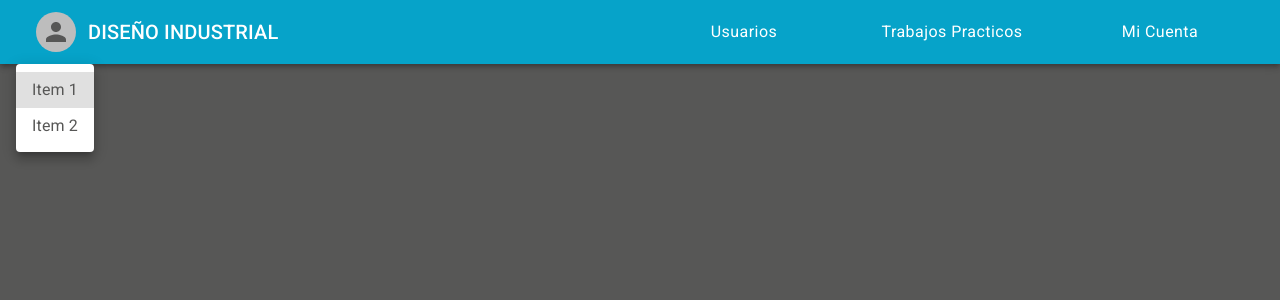
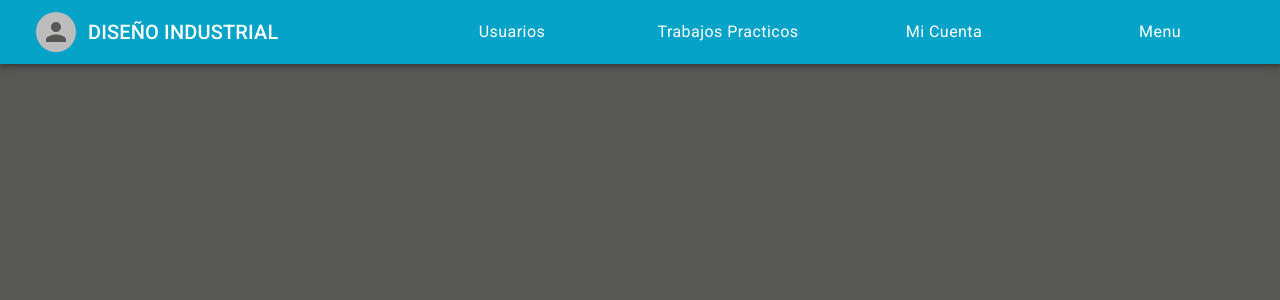
Before and after one commit to desapp-2022c1-grupo2/desapp-frontend, a React (Vite) app: page /admin in a window 1280 px wide. Shown: the top 300 px of the page. Built offline with nearby package versions, Linux system fonts and the light colour scheme.

Commit message:
menu desplegado

```diff
--- a/src/components/AppBar/MuiMenu.tsx
+++ /dev/null
@@ -1,13 +0,0 @@
-import React from "react"
-import {Menu, MenuItem} from "@mui/material";
-
-export const MuiMenu  = () => {
-    return(
-        <div>
-            <Menu open={true} id='resources-menu'>
-                <MenuItem> Item 1 </MenuItem>
-                <MenuItem> Item 2 </MenuItem>
-            </Menu>
-        </div>
-    )
-}
--- a/src/components/AppBar/MuiNavBar.tsx
+++ b/src/components/AppBar/MuiNavBar.tsx
@@ -1,34 +1,66 @@
-import React from "react"
-import {AppBar, Toolbar, IconButton, Typography, Stack, Button} from "@mui/material";
+import React, {useState} from "react"
+import {AppBar, Toolbar, IconButton, Typography, Stack, Button, Menu, MenuItem} from "@mui/material";
 import {AvatarMenu} from "./AvatarMenu";
-import {MuiMenu} from "./MuiMenu";
+
 
 export const MuiNavBar = () => {
-    return(
+
+    const [anchorEl, setAnchorEl] = useState<null | HTMLElement>(null)
+    const open = Boolean(anchorEl)
+
+    const handleClick = (event: React.MouseEvent<HTMLButtonElement>) => {
+        setAnchorEl(event.currentTarget)
+    }
+
+    const handleClose = () => {
+        setAnchorEl(null)
+    }
+
+    return (
         <AppBar position='static'>
-            <Toolbar >
+            <Toolbar>
                 <IconButton
                     size='large'
                     color='inherit'
                     aria-label='logo'
                 >
-                    <AvatarMenu />
+                    <AvatarMenu/>
                 </IconButton>
                 <Typography
                     color='white'
                     variant='h6'
                     component='div'
-                    sx={{ flexGrow: 1 }}
+                    sx={{flexGrow: 1}}
                 >
                     DISEÑO INDUSTRIAL
                 </Typography>
-                <Stack direction='row' spacing={ 2 } color='white'>
+                <Stack direction='row' spacing={3} color='white'>
                     <Button color='inherit'>Usuarios</Button>
                     <Button color='inherit'>Trabajos Practicos</Button>
                     <Button color='inherit'>Mi Cuenta</Button>
-
+                    <Button
+                        color='inherit'
+                        id='resources-button'
+                        onClick={handleClick}
+                        aria-controls={open ? 'resources-menu' : undefined}
+                        aria-haspopup='true'
+                        aria-expanded={open ? 'true' : undefined}
+                    >
+                        Menu
+                    </Button>
                 </Stack>
-                <MuiMenu></MuiMenu>
+                <Menu
+                    id='resources-menu'
+                    open={open}
+                    anchorEl={anchorEl}
+                    MenuListProps={{
+                        'aria-labelledby': 'resources-button',
+                    }}
+                    onClose={handleClose}
+                >
+                    <MenuItem onClick={handleClose}> Items 1</MenuItem>
+                    <MenuItem onClick={handleClose}> Items 2</MenuItem>
+                </Menu>
             </Toolbar>
         </AppBar>
     )
```
